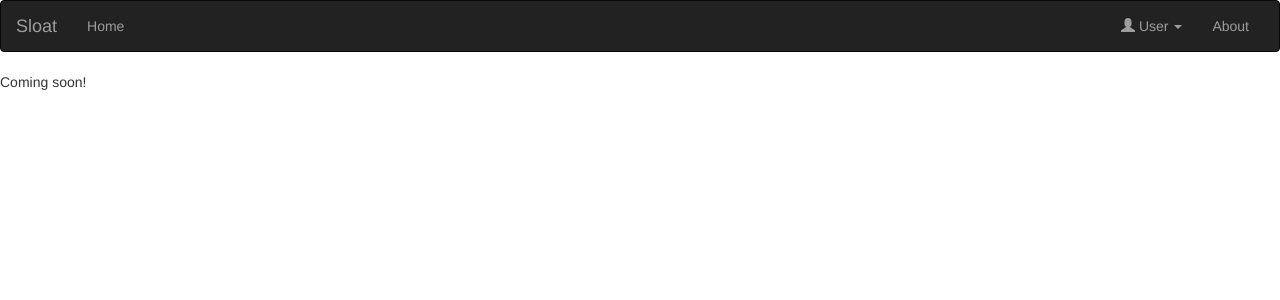
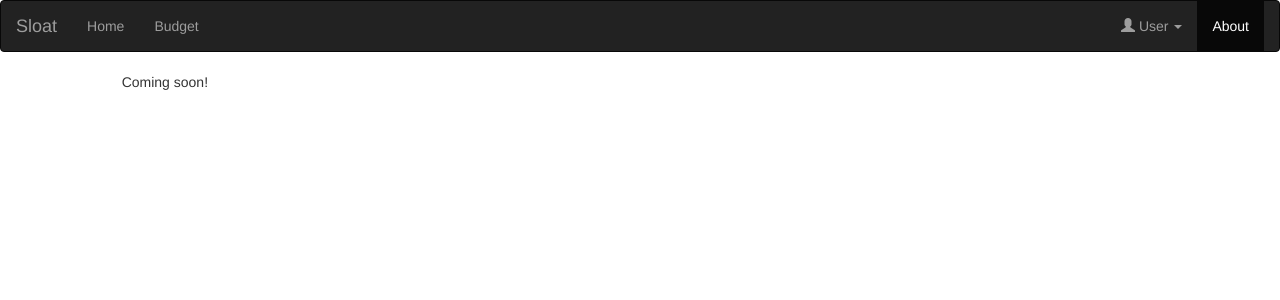
Before and after one commit to ssloat/pythonanywhere, a Python web app: template mysite/templates/about.html in a window 1280 px wide. Shown: the top 300 px of the page. Run offline with Jinja, Linux system fonts and the light colour scheme; the template is opened without the code that fills it, so the values that code supplies are empty; some libraries are stand-ins or nearby versions.

Commit message:
set active navbar per section

```diff
--- a/mysite/templates/about.html
+++ b/mysite/templates/about.html
@@ -1,4 +1,5 @@
 {% extends "base.html" %}
-{% block content %}
+{% block navbar_about %} class="active" {% endblock %}
+{% block mainpane %}
 <p>Coming soon!</p>
 {% endblock %}
--- a/mysite/templates/base.html
+++ b/mysite/templates/base.html
@@ -27,6 +27,7 @@
       <div class="collapse navbar-collapse" id="myNavbar">
         <ul class="nav navbar-nav">
           <li{% block navbar_home %}{% endblock %}><a href="/">Home</a></li>
+          <li{% block navbar_budget %}{% endblock %}><a href="/">Budget</a></li>
         </ul>
         <ul class="nav navbar-nav navbar-right">
           <li class="dropdown">
--- a/mysite/templates/index.html
+++ b/mysite/templates/index.html
@@ -1,4 +1,5 @@
 {% extends "base.html" %}
+{% block navbar_home %} class="active" {% endblock %}
 {% block mainpane %}
   {% if current_user.is_authenticated %}
     <h2>Hi, {{ current_user.name }}!</h2>
```
